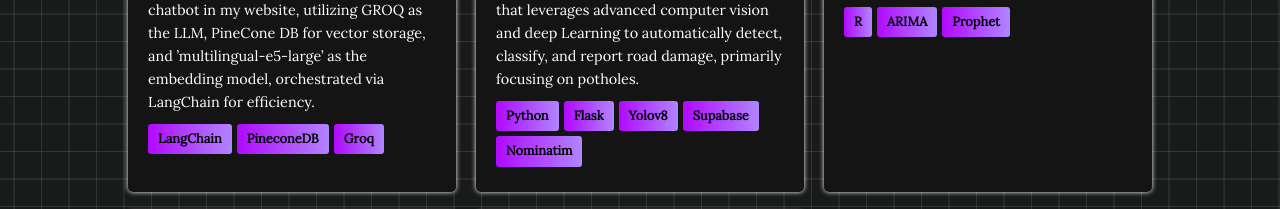
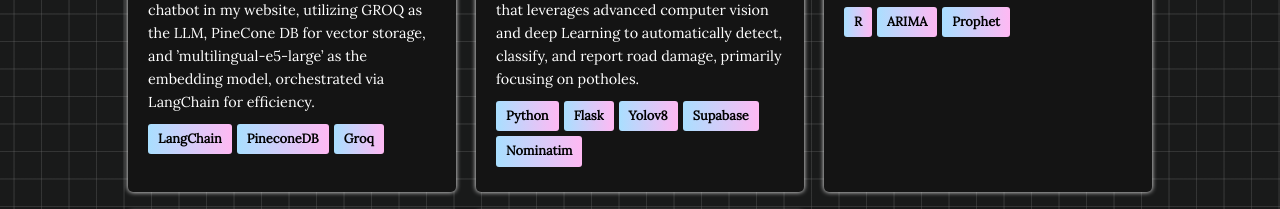
Before and after one commit to Spyrosigma/Portfolio, a plain HTML site: page index.html in a window 1280 px wide. Shown: the part 1084-1293 px from the top of the page. Drawn offline with Linux system fonts and the light colour scheme; a script that the page names is missing.

Commit message:
Project Card Tag color changes

```diff
--- a/style.css
+++ b/style.css
@@ -215,7 +215,7 @@ ul {
 .project-card .tag {
     /* background: linear-gradient(180deg, #cc36fa, #9100bd); */
     /* color: #ecf0f1; */
-    background: linear-gradient(to right, rgb(177, 9, 255), rgb(176, 133, 255));;
+    background: linear-gradient(to right,rgb(169, 223, 255), rgb(255, 185, 243));
     color:black;
     padding: 5px 10px;
     border-radius: 3px;
```
